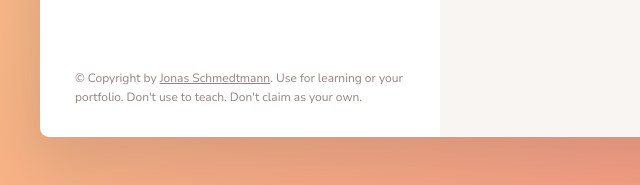
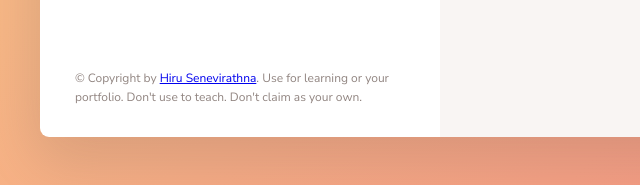
Before and after one commit to hirusenevirathne/-Forkify_App, a website built with Parcel: page index.html in a window 1280 px wide. Shown: the part 1084-1269 px from the top of the page, 0-640 px from the left. Built offline with nearby package versions, Linux system fonts and the light colour scheme.

```diff
--- a/index.html
+++ b/index.html
@@ -124,10 +124,10 @@
         <p class="copyright">
           &copy; Copyright by
           <a
-            class="twitter-link"
+            class="github-link"
             target="_blank"
-            href="https://twitter.com/jonasschmedtman"
-            >Jonas Schmedtmann</a
+            href="https://github.com/hirusenevirathne"
+            >Hiru Senevirathna</a
           >. Use for learning or your portfolio. Don't use to teach. Don't claim
           as your own.
         </p>
```
Also changed, not shown: package.json (added, +17 -0 lines), 2 other files.
